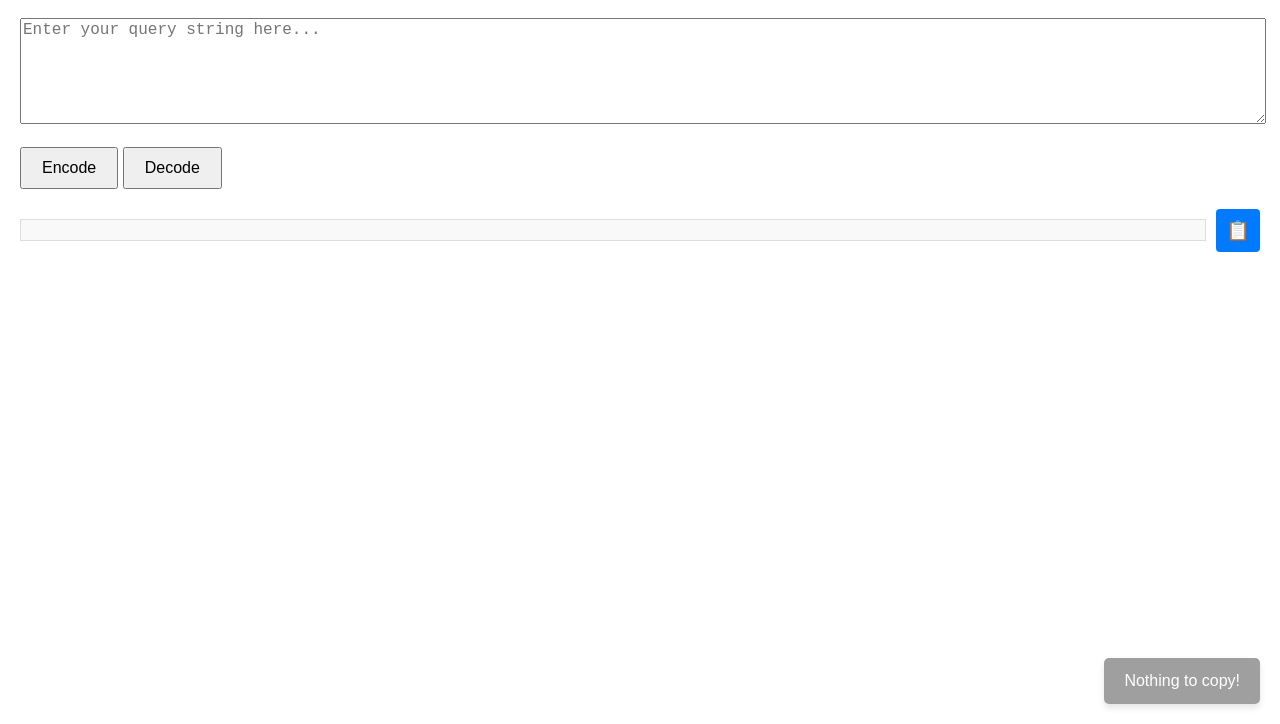
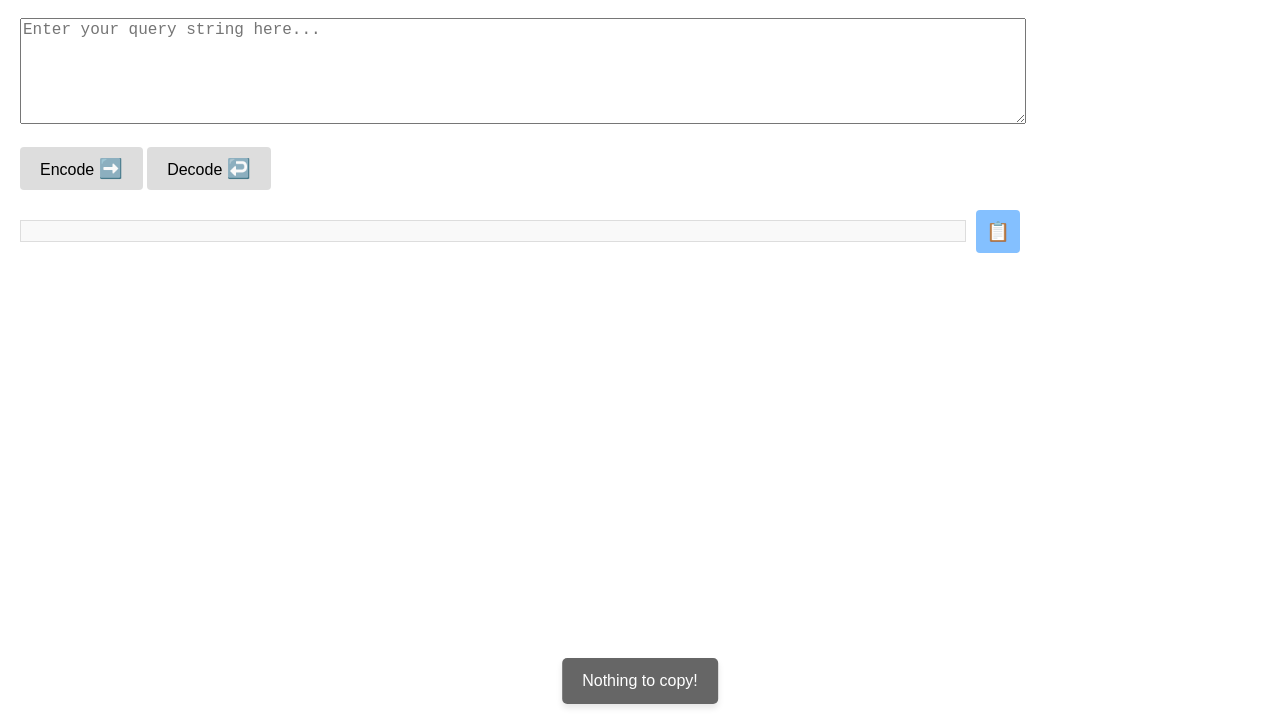
Before and after one commit to hanleymark/queryencode, a plain HTML site: page index.html in a window 1280 px wide. Both pictures are taken after a click on the button "Copy to clipboard". Shown: the part 76-800 px from the top of the page. Drawn offline with Linux system fonts and the light colour scheme.

Commit message:
Style tweaks

```diff
--- a/index.html
+++ b/index.html
@@ -9,18 +9,29 @@
       font-family: Arial, sans-serif;
       margin: 20px;
       line-height: 1.6;
+      max-width: 1000px;
     }
     textarea {
       width: 100%;
       height: 100px;
       margin-bottom: 10px;
       font-size: 1rem;
+      resize: vertical;
     }
     button {
       margin: 5px 0;
       padding: 10px 20px;
       font-size: 1rem;
       cursor: pointer;
+      border-radius: 4px;
+      border: none;
+      background-color: #ddd;
+    }
+    button:hover {
+        background-color: #eee;
+    }
+    .button_icon {
+        font-size: 1.2em;
     }
     #output-container {
       display: flex;
@@ -39,42 +50,42 @@
       padding: 10px;
       font-size: 1.2rem;
       cursor: pointer;
-      background: #007bff;
+      background: #84c0ff;
       color: #fff;
       border: none;
       border-radius: 4px;
       outline: none;
     }
     #copy:hover {
-      background: #0056b3;
+      background: #aed5ff;
     }
     #toaster {
       position: fixed;
       bottom: 20px;
-      right: 20px;
-      background: rgba(64, 64, 64, 0.5);
+      left: 50%;
+      transform: translateX(-50%);
+      background: rgba(0, 0, 0, 0.6);
       color: #fff;
       padding: 10px 20px;
       border-radius: 5px;
       box-shadow: 0 4px 6px rgba(0, 0, 0, 0.1);
       opacity: 0;
       visibility: hidden;
-      transform: translateY(20px);
       transition: all 0.3s ease;
     }
     #toaster.show {
       opacity: 1;
       visibility: visible;
-      transform: translateY(0);
     }
+
   </style>
 </head>
 <body>
   <h1>URL Query String Encode/Decode Tool</h1>
   <textarea id="input" placeholder="Enter your query string here..."></textarea>
   <br>
-  <button id="encode">Encode</button>
-  <button id="decode">Decode</button>
+  <button id="encode">Encode <span class="button_icon">➡️</span></button>
+  <button id="decode">Decode <span class="button_icon">↩️</span></button>
   <div id="output-container">
     <div id="output"></div>
     <button id="copy" title="Copy to clipboard">📋</button>
```
